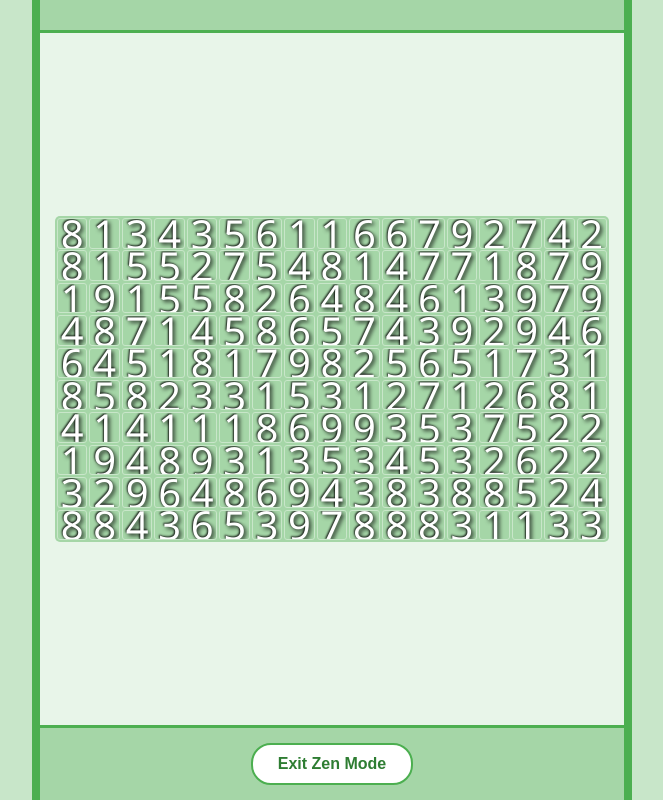
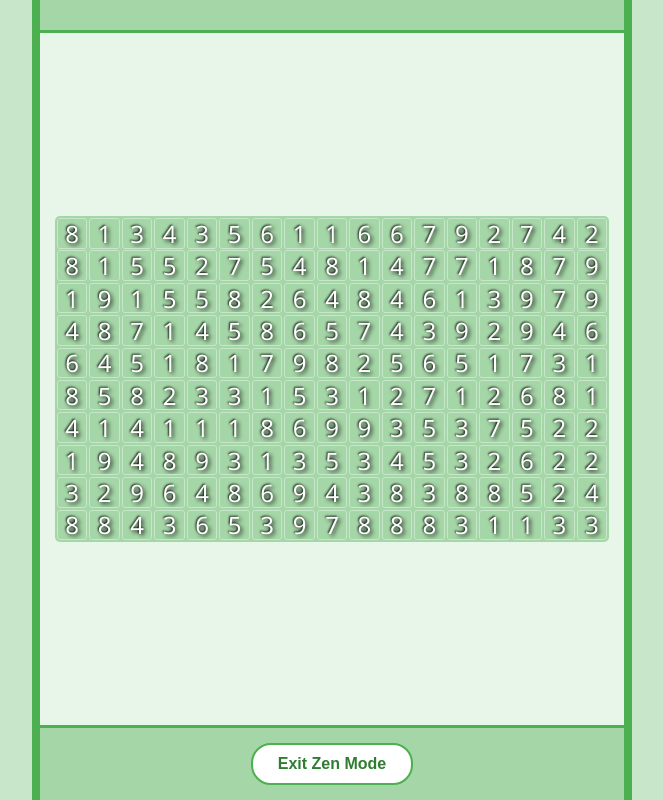
Before and after one commit to olivegarden345/apple-vercel, a website: page index.html in a window 1280 px wide. Both pictures are taken after a click on the button "🌿 Zen Mode (Single Player)". Shown: the whole page, without its empty margins (308-971 px from the left). Drawn offline with nearby package versions, Linux system fonts and the light colour scheme.

Commit message:
Reduce number size to match screenshot while keeping lighter weight

```diff
--- a/style.css
+++ b/style.css
@@ -166,7 +166,7 @@ body {
     display: flex;
     align-items: center;
     justify-content: center;
-    font-size: 2.5em;
+    font-size: 1.5em;
     font-weight: normal;
     color: white;
     text-shadow: 2px 2px 4px rgba(0, 0, 0, 0.8), -1px -1px 2px rgba(0, 0, 0, 0.8);
```
